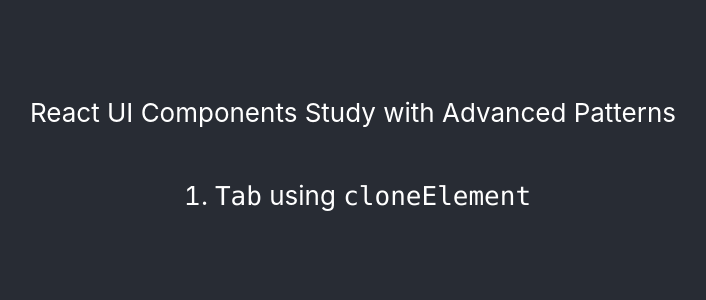
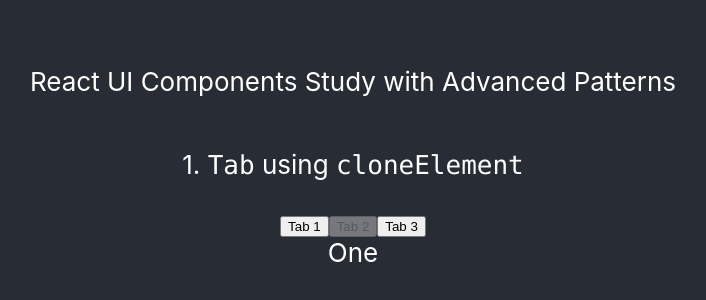
Before and after one commit to jinpae/react-ui-components-study, a React (Create React App) app: page / in a window 1280 px wide. Shown: the part 246-546 px from the top of the page, without its empty margins (287-993 px from the left). Built offline with nearby package versions, Linux system fonts and the light colour scheme; the HTML template or start-up script is replaced by a standard one.

Commit message:
Add TabView (cloneElement)

```diff
--- a/src/App.js
+++ b/src/App.js
@@ -1,6 +1,12 @@
 import React, { Component } from 'react';
 import './App.css';
-import { Tab } from './components/Tab';
+import {
+  TabView,
+  TabList,
+  Tab,
+  TabPanels,
+  TabPanel
+} from './components/TabView';
 
 class App extends Component {
   render() {
@@ -8,11 +14,25 @@ class App extends Component {
       <div className="App">
         <header className="App-header">
           <p>React UI Components Study with Advanced Patterns</p>
-          <ol>
-            <li>
-              <Tab />
-            </li>
-          </ol>
+          <p>
+            1. <code>Tab</code> using <code>cloneElement</code>
+          </p>
+          <TabView
+            onSelect={selectedIndex =>
+              console.log('Selected tab index', selectedIndex)
+            }
+          >
+            <TabList>
+              <Tab>Tab 1</Tab>
+              <Tab disabled>Tab 2</Tab>
+              <Tab>Tab 3</Tab>
+            </TabList>
+            <TabPanels>
+              <TabPanel>One</TabPanel>
+              <TabPanel>Two</TabPanel>
+              <TabPanel>Three</TabPanel>
+            </TabPanels>
+          </TabView>
         </header>
       </div>
     );
--- a/src/components/Tab/index.js
+++ /dev/null
@@ -1 +0,0 @@
-export { default as Tab } from './js/Tab';
--- a/src/components/Tab/js/Tab.js
+++ /dev/null
@@ -1,9 +0,0 @@
-import React from 'react';
-
-const Tab = () => (
-  <div>
-    <code>Tab</code> using <code>cloneElement</code>
-  </div>
-);
-
-export default Tab;
--- /dev/null
+++ b/src/components/TabView/index.js
@@ -0,0 +1,5 @@
+export { default as TabView } from './js/TabView';
+export { default as TabList } from './js/TabList';
+export { default as Tab } from './js/Tab';
+export { default as TabPanels } from './js/TabPanels';
+export { default as TabPanel } from './js/TabPanel';
--- /dev/null
+++ b/src/components/TabView/js/Tab.js
@@ -0,0 +1,13 @@
+import React from 'react';
+
+const Tab = ({ onSelect, selected, disabled = false, children }) => (
+  <button
+    onClick={disabled ? null : onSelect}
+    disabled={disabled}
+    className={`tab${selected ? ' active' : ''}`}
+  >
+    {children}
+  </button>
+);
+
+export default Tab;
--- /dev/null
+++ b/src/components/TabView/js/TabList.js
@@ -0,0 +1,14 @@
+import React from 'react';
+
+export const TabList = ({ selectedIndex, onSelect, children }) => {
+  const tabs = React.Children.map(children, (child, index) => {
+    return React.cloneElement(child, {
+      selected: selectedIndex === index,
+      onSelect: () => onSelect(index)
+    });
+  });
+
+  return <div className="tab-list">{tabs}</div>;
+};
+
+export default TabList;
--- /dev/null
+++ b/src/components/TabView/js/TabPanel.js
@@ -0,0 +1,7 @@
+import React from 'react';
+
+const TabPanel = ({ selected, children }) => {
+  return selected ? <div>{children}</div> : null;
+};
+
+export default TabPanel;
--- /dev/null
+++ b/src/components/TabView/js/TabPanels.js
@@ -0,0 +1,10 @@
+import React from 'react';
+
+export const TabPanels = ({ selectedIndex, children }) =>
+  React.Children.map(children, (child, index) =>
+    React.cloneElement(child, {
+      selected: selectedIndex === index
+    })
+  );
+
+export default TabPanels;
--- /dev/null
+++ b/src/components/TabView/js/TabView.js
@@ -0,0 +1,29 @@
+import React from 'react';
+
+export default class TabView extends React.Component {
+  state = {
+    selectedIndex: 0
+  };
+
+  static defaultProps = {
+    onSelect: () => {}
+  };
+
+  handleSelect = index => {
+    this.setState({ selectedIndex: index });
+    this.props.onSelect(index);
+  };
+
+  render() {
+    const { selectedIndex } = this.state;
+
+    const children = React.Children.map(this.props.children, child => {
+      return React.cloneElement(child, {
+        selectedIndex,
+        onSelect: this.handleSelect
+      });
+    });
+
+    return <div className="tab-view">{children}</div>;
+  }
+}
```
Also changed, not shown: 1 other file (tests, documents, lock files or other folders).
